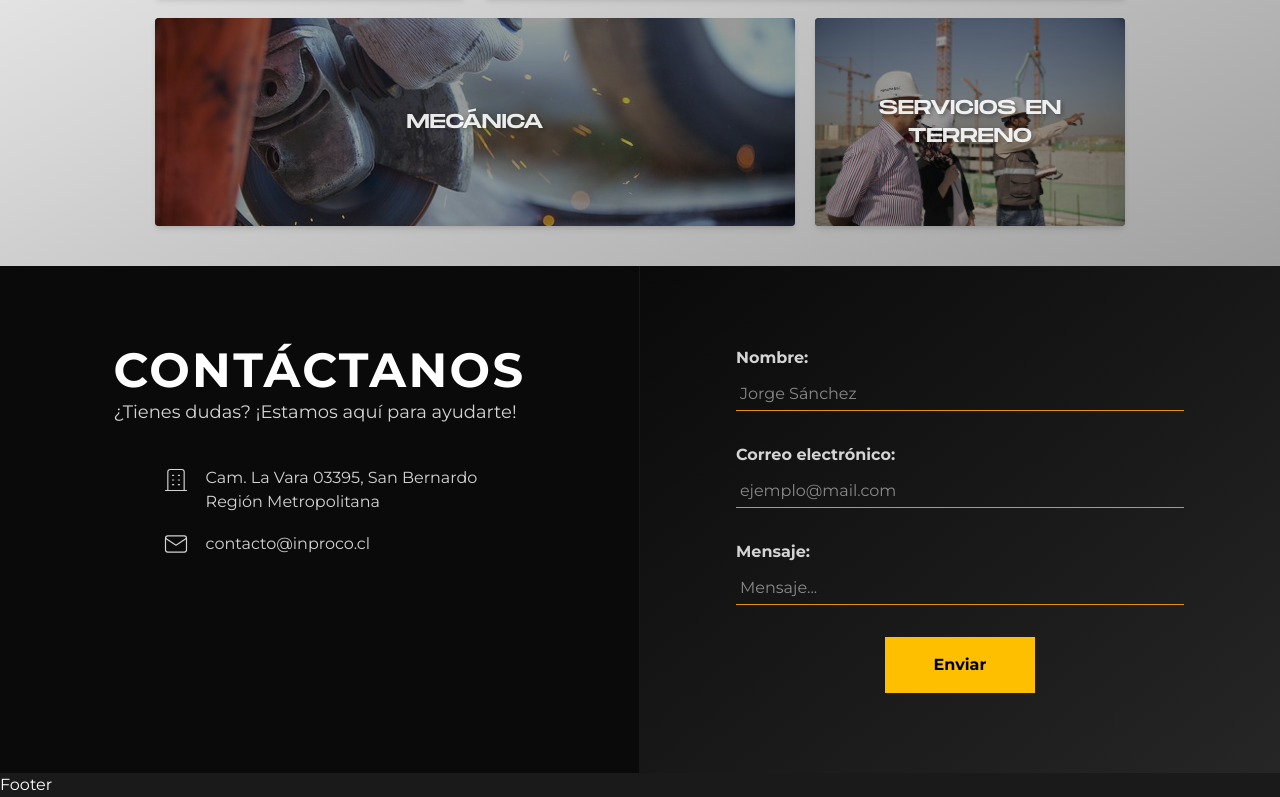
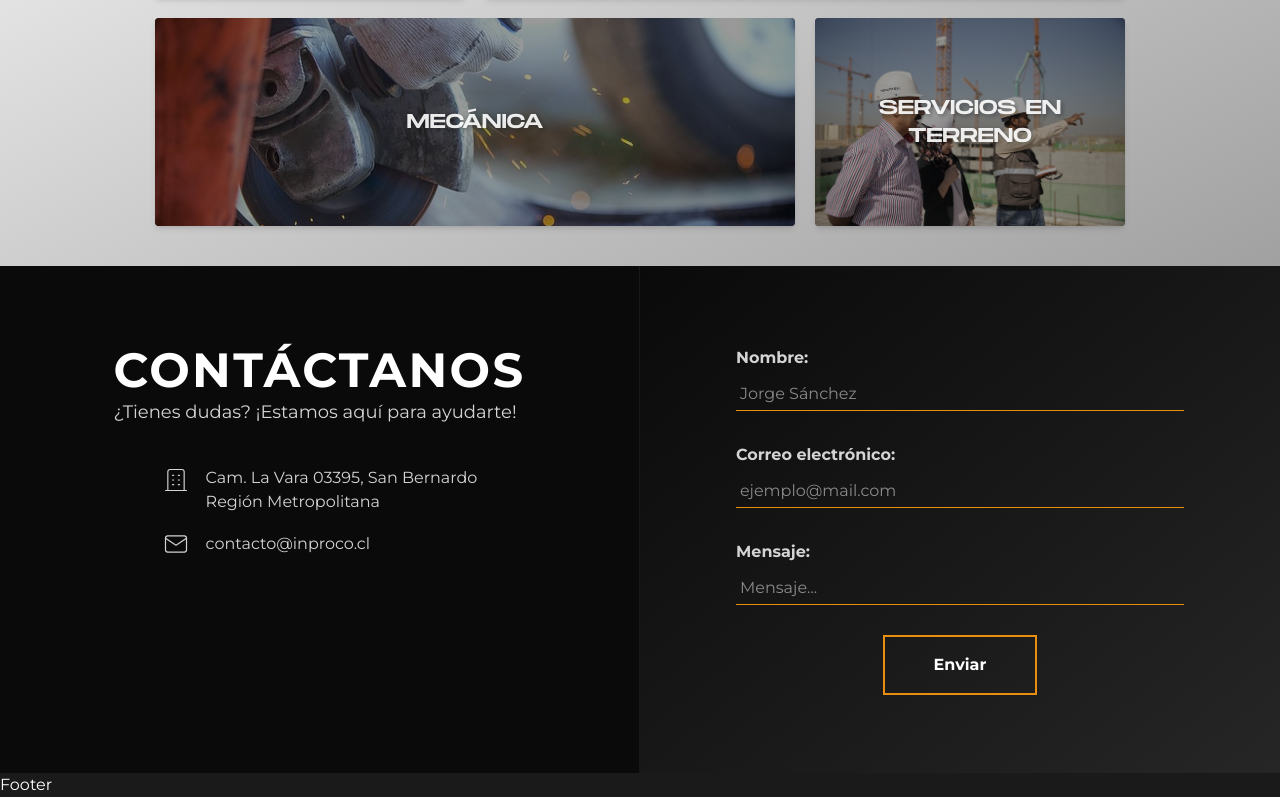
Before and after one commit to invvd/inproco.cl, a Next.js app: page / in a window 1280 px wide. Shown: the part 2549-3346 px from the top of the page. Built offline with nearby package versions, Linux system fonts and the light colour scheme.

Commit message:
redesigned

```diff
--- a/src/app/components/SubmitButton.tsx
+++ b/src/app/components/SubmitButton.tsx
@@ -8,7 +8,10 @@ type Props = {
 export const Button = ({ label }: Props) => {
   return (
     <StyledWrapper>
-      <button id="bottone1">
+      <button
+        className="hover:bg-secondary outline-2 outline-secondary bg-transparent"
+        id="bottone1"
+      >
         <strong>{label}</strong>
       </button>
     </StyledWrapper>
@@ -21,20 +24,23 @@ const StyledWrapper = styled.div`
     padding-right: 33px;
     padding-bottom: 16px;
     padding-top: 16px;
-
-    background: #febf00;
     border: none;
     font-family: inherit;
     text-align: center;
     cursor: pointer;
     transition: 0.4s;
+    color: #fff;
+    width: 150px;
+  }
+
+  #bottone1:hover {
+    background-color: --secondary;
     color: #000;
-    width: 150px;
+    transform: scale(1.05);
   }
 
   #bottone1:active {
     transform: scale(0.97);
-    box-shadow: 7px 5px 56px -10px #c3d900;
   }
 `;
 
```
